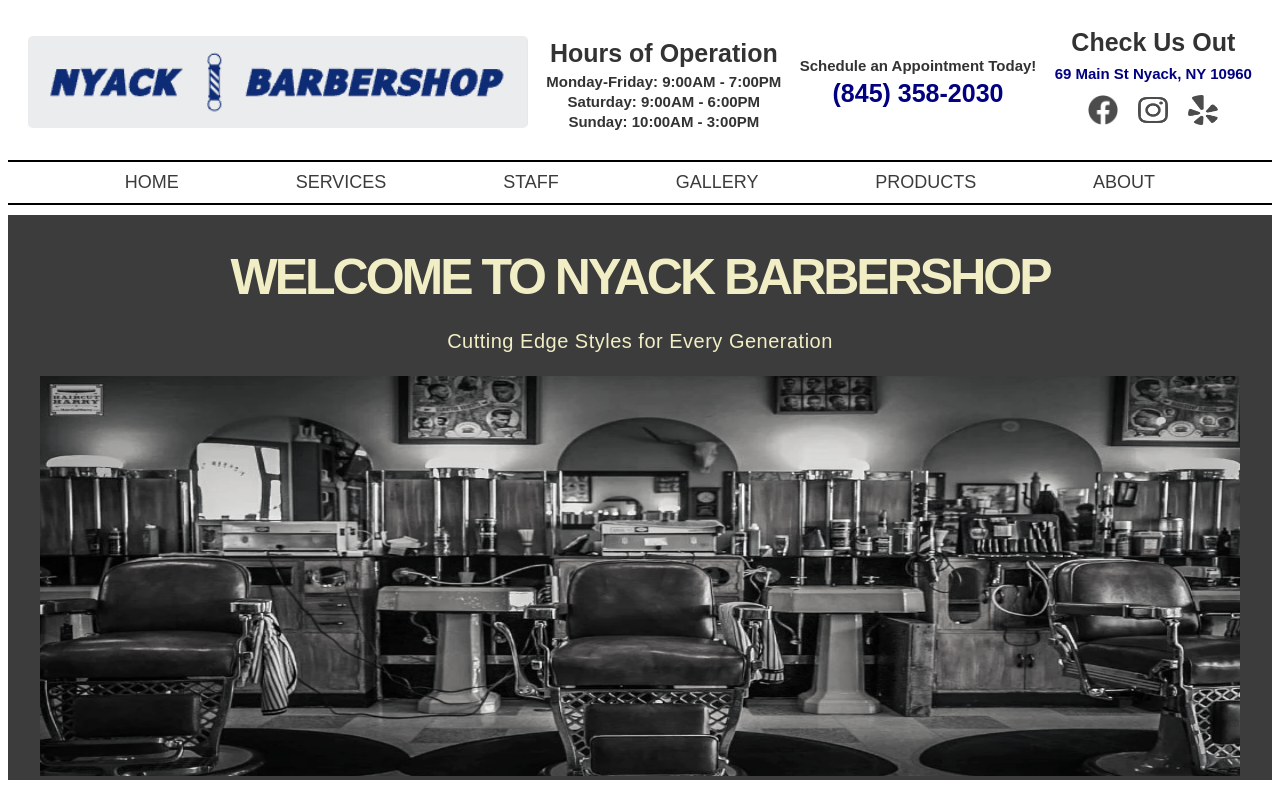
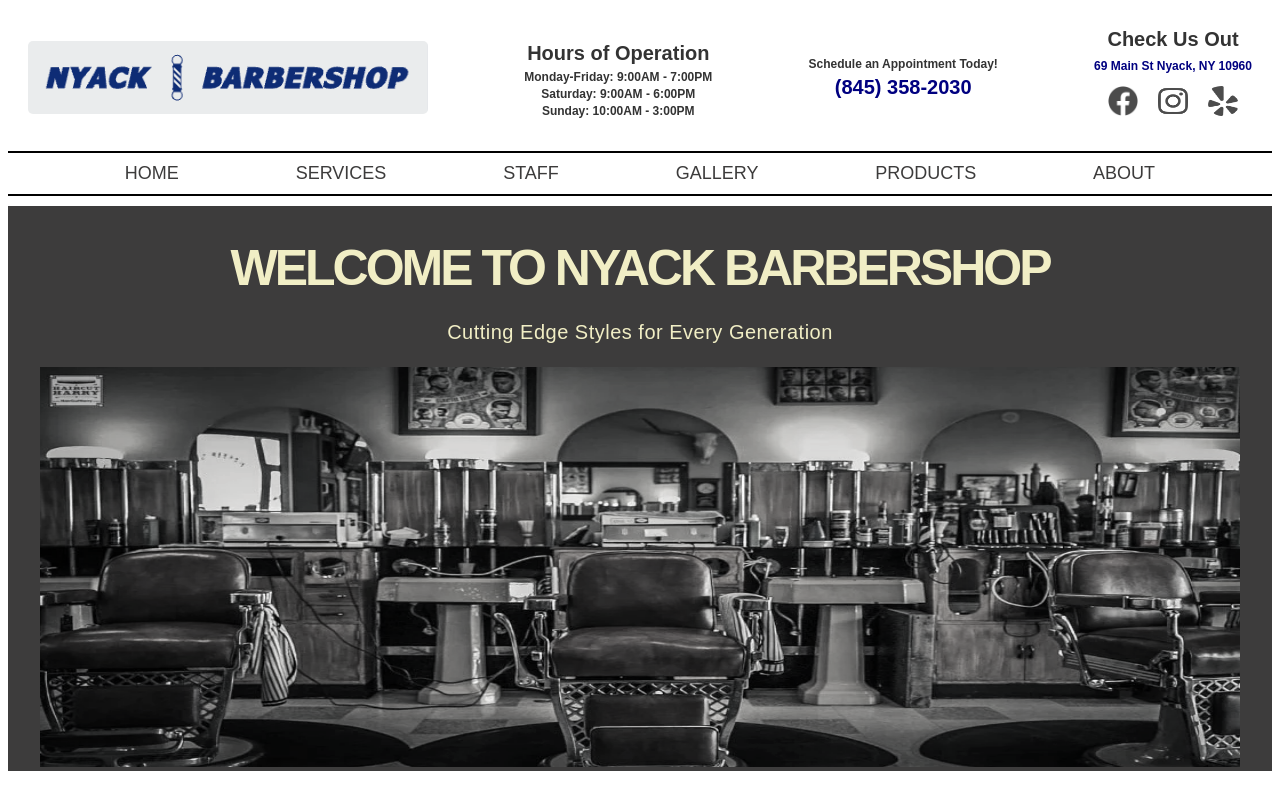
Before and after one commit to James-fleming394/nyack-barbershop, a React (Create React App) app: page / in a window 1280 px wide. Built offline with nearby package versions, Linux system fonts and the light colour scheme.

Commit message:
Header changes

```diff
--- a/src/components/header/Header.css
+++ b/src/components/header/Header.css
@@ -8,7 +8,7 @@
 }
 
 .logo-img {
-    width: 500px;
+    width: 400px;
     border-radius: 5px;
     height: auto;
 }
@@ -27,12 +27,12 @@
 
 .h4 {
     margin: 5px 0;
-    font-size: 25px;
+    font-size: 20px;
 }
 
 .h6 {
     margin: 3px 0;
-    font-size: 15px;
+    font-size: 12px;
 }
 
 .tel-link, .direction-link {
```
